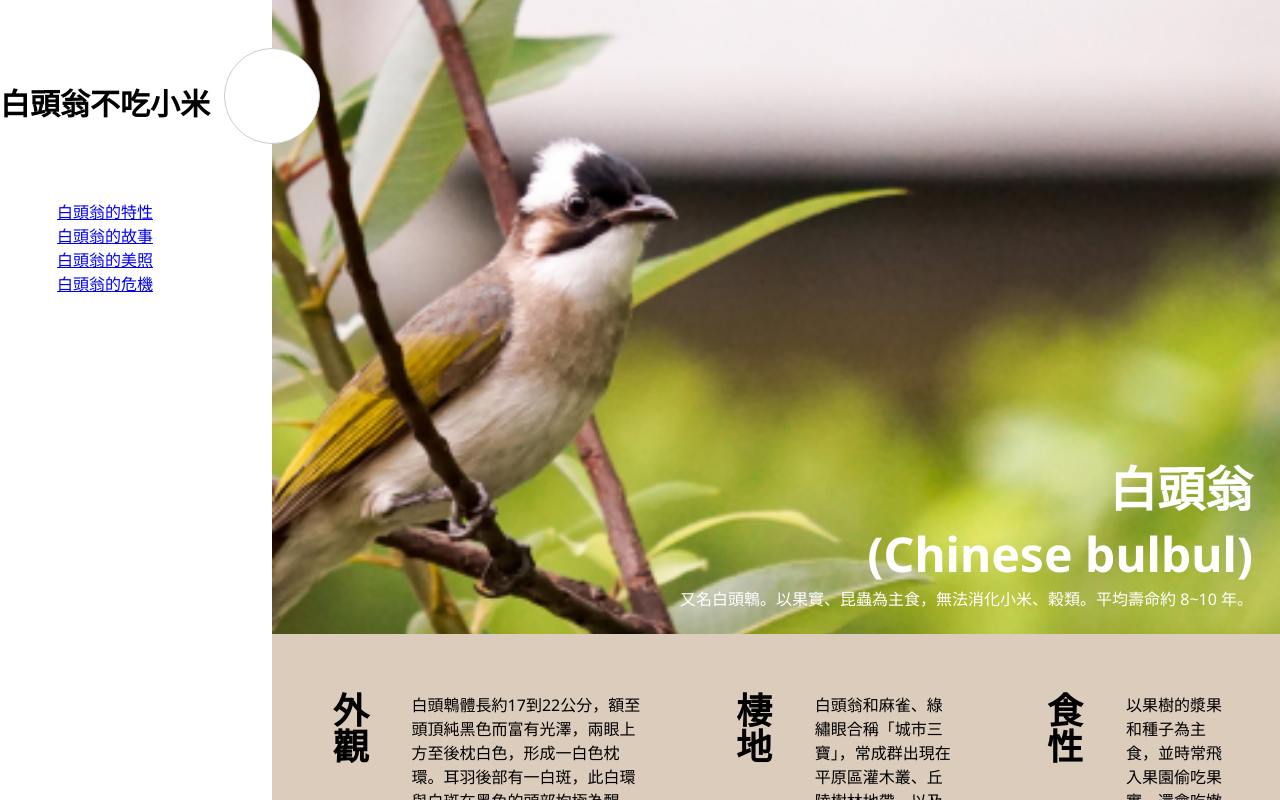
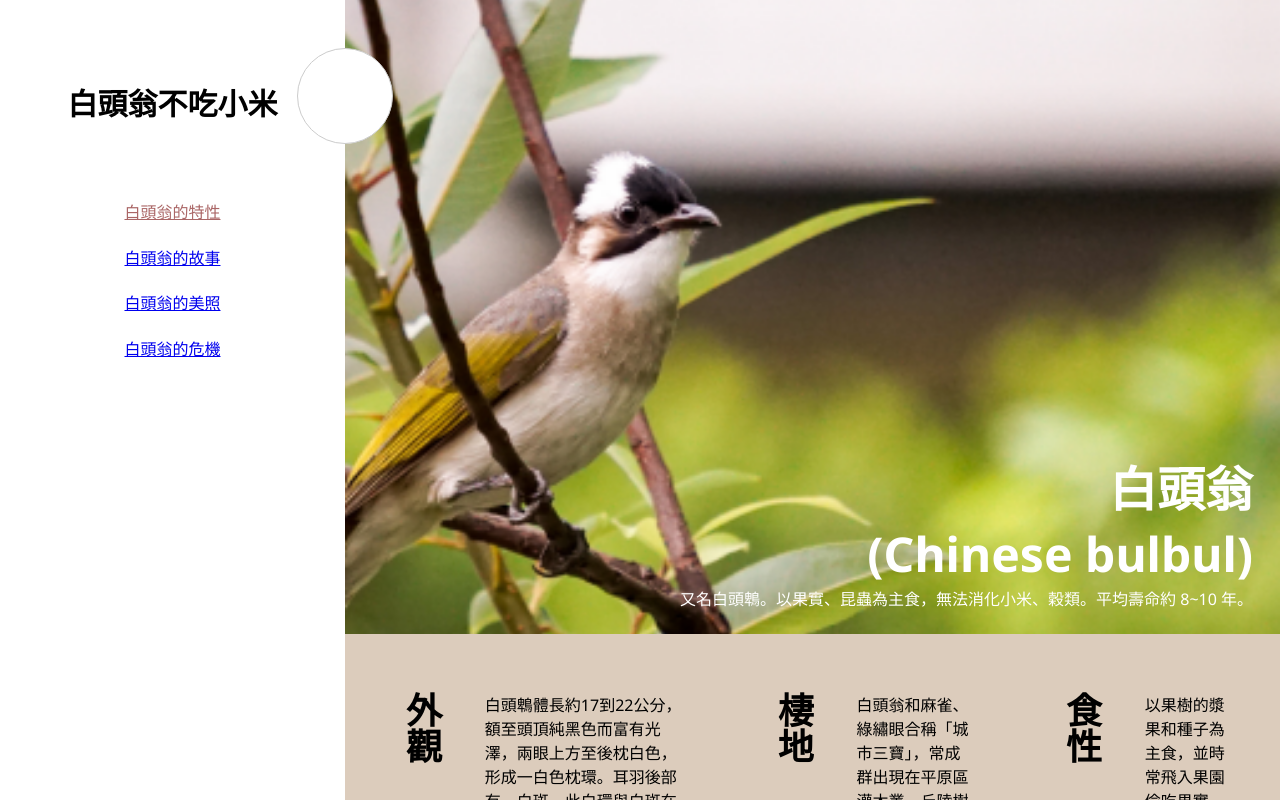
Before and after one commit to Sailwayfun/trident-interview, a Vue app: page / in a window 1280 px wide. Shown: the top 800 px of the page. Built offline with nearby package versions, Linux system fonts and the light colour scheme.

Commit message:
modify logo to prevent shifting layout when toggle header menu

```diff
--- a/src/App.vue
+++ b/src/App.vue
@@ -158,7 +158,7 @@ header {
   .side-bar {
     display: flex;
     text-align: center;
-    width: 345px;
+    min-width: 345px;
   }
   .heading {
     font-size: 30px;
--- a/src/assets/main.css
+++ b/src/assets/main.css
@@ -7,4 +7,10 @@
 
 :root {
   --bg-primary: #dcccbc;
+  --link-active: #aa6666;
 }
+
+a:visited,
+a:active {
+  color: unset;
+}
--- a/src/components/HeaderContent.vue
+++ b/src/components/HeaderContent.vue
@@ -6,14 +6,14 @@
     <nav class="main-nav-heading">
       <h2 class="heading">白頭翁不吃小米</h2>
       <div class="links" :class="{ open: props.isOpen }">
-        <a href="#">白頭翁的特性</a>
+        <a href="#" class="active">白頭翁的特性</a>
         <a href="#">白頭翁的故事</a>
         <a href="#">白頭翁的美照</a>
         <a href="#">白頭翁的危機</a>
       </div>
     </nav>
     <div>
-      <div class="logo"></div>
+      <div class="logo" :class="{ open: isOpen }"></div>
     </div>
   </div>
 </template>
@@ -47,6 +47,7 @@ const toggleHeaderNav = () => emit('toggle:header')
 }
 .links {
   display: none;
+  gap: 21.74px;
 }
 .main-nav-heading {
   gap: 35px;
@@ -56,6 +57,9 @@ const toggleHeaderNav = () => emit('toggle:header')
   display: flex;
   flex-direction: column;
   align-items: center;
+}
+a.active {
+  color: var(--link-active);
 }
 .hamburger-menu {
   width: 1.5rem;
@@ -70,12 +74,17 @@ const toggleHeaderNav = () => emit('toggle:header')
   border-radius: 50%;
   background-color: #fff;
   border: 1px solid #ccc;
+
+  &.open {
+    transform: translateY(-10px);
+  }
 }
 @media only screen and (min-width: 1280px) {
   .header-content {
     align-items: flex-start;
   }
   .main-nav-heading {
+    width: 100%;
     gap: 75px;
   }
   .heading {
```
